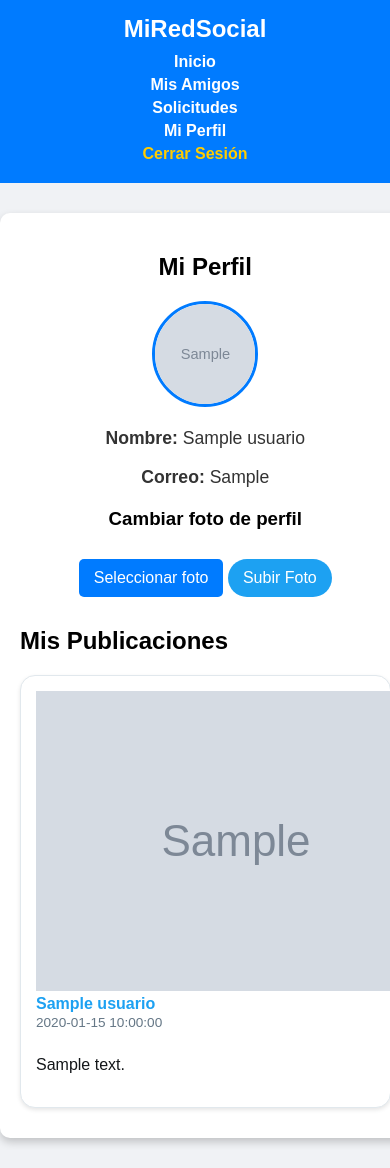
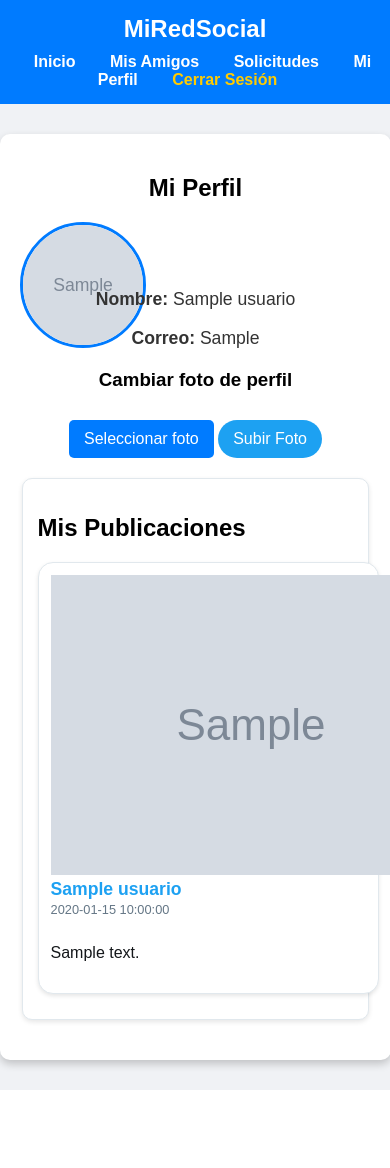
Before and after one commit to JazielPatricio/PATZINO, a PHP site: page /php/perfil.php in a window 390 px wide; the page is wider, and only the part inside the window is pictured. After the commit the page ends 1090 px from the top of that part, so only its background shows below. Run offline with PHP 8.4, Linux system fonts and the light colour scheme; the visitor is signed in with stand-in values (Sample User, id 1); tables that the repository leaves empty or names only in its code hold one stand-in row (values such as "Sample post"); grey boxes marked "Sample" are stand-in pictures.

Commit message:
Se modifico el archivo perfil2.css para que se vea bien la foto de las publicaciones

```diff
--- a/css/perfil2.css
+++ b/css/perfil2.css
@@ -104,12 +104,20 @@ button:hover {
 
 /* 📌 Publicaciones */
 .publicaciones {
-    margin-top: 30px;
+    width: 90%;
+    max-width: 500px;
+    margin: 20px auto;
+    padding: 15px;
+    background-color: white;
+    border-radius: 10px;
+    border: 1px solid #e1e8ed;
+    box-shadow: 0 2px 5px rgba(0, 0, 0, 0.1);
     text-align: left;
 }
 
 /* 📌 Publicación Estilo Twitter */
 .tweet {
+    width: 100%;
     background: white;
     padding: 15px;
     border-radius: 15px;
@@ -129,7 +137,7 @@ button:hover {
 .tweet-header {
     display: flex;
     align-items: center;
-    gap: 12px; /* Espaciado entre la foto y el nombre */
+    gap: 10px; /* Espaciado entre la foto y el nombre */
     margin-bottom: 5px;
 }
 
@@ -165,7 +173,7 @@ button:hover {
 .contenido-tweet {
     font-size: 1em;
     color: #14171a;
-    line-height: 1.4;
+    line-height: 1.5;
     text-align: left;
     margin-top: 8px;
 }
@@ -174,45 +182,37 @@ button:hover {
 .contenido-tweet img {
     max-width: 100%;
     height: auto;
-    border-radius: 10px; /* Bordes redondeados */
+    border-radius: 10px;
     display: block;
     margin-top: 10px;
 }
 
-/* 📌 Responsividad */
-@media (max-width: 768px) {
-    .contenedor {
-        width: 95%;
-    }
-
-    .foto-perfil img {
-        width: 100px;
-        height: 100px;
-    }
-
-    .tweet-header .perfil img {
-        width: 45px;
-        height: 45px;
-    }
+/* 📌 Ajustes para la foto de perfil */
+.foto-perfil {
+    width: 50px;
+    height: 50px;
+    border-radius: 50%;
+    object-fit: cover;
 }
 
+/* 📌 Media queries para pantallas pequeñas */
 @media (max-width: 400px) {
-    .navbar ul li {
-        display: block;
-        margin: 5px 0;
-    }
-
     .tweet {
-        flex-direction: column;
-    }
-
-    .tweet-header {
-        flex-direction: row;
-        align-items: center;
+        width: 100%;
+        margin: 10px 0;
+        padding: 12px;
     }
 
     .tweet-header .perfil img {
         width: 40px;
         height: 40px;
     }
+
+    .nombre {
+        font-size: 1.1em;
+    }
+
+    .fecha {
+        font-size: 0.8em;
+    }
 }
```
